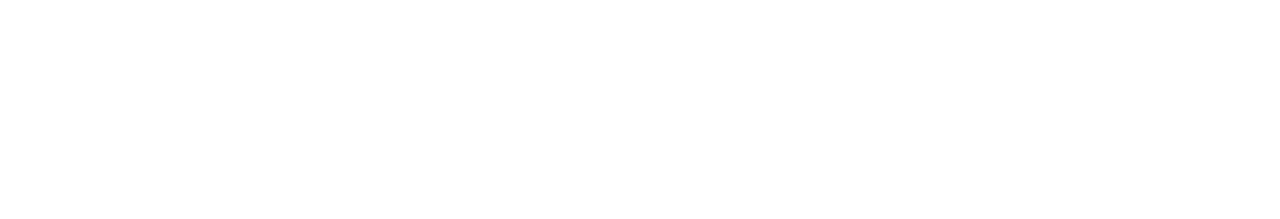
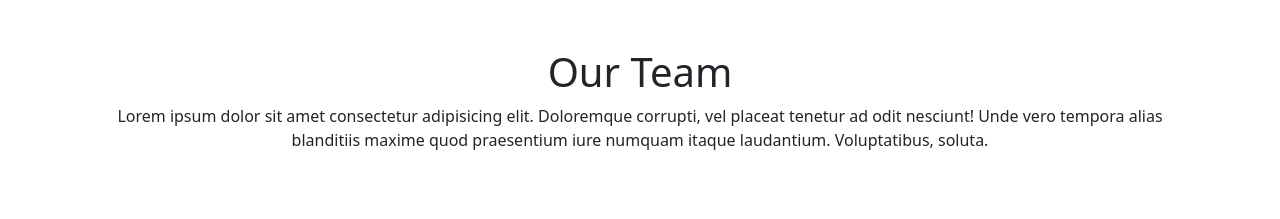
Before and after one commit to Tibaldi-Nicol/js-our-team, a plain HTML site: page index.html in a window 1280 px wide. Drawn offline with nearby package versions, Linux system fonts and the light colour scheme.

Commit message:
[UPD]Add-h1

```diff
--- a/index.html
+++ b/index.html
@@ -10,11 +10,34 @@
     <!--link css - javascript-->
     <link rel="stylesheet" href="./css/style.css">
     <link rel="icon" href="https://mockupden.com/wp-content/uploads/2021/03/Close-UP-Of-a-Free-App-Logo-Mockup-PSD-Template.jpg">
+    <link href="https://cdn.jsdelivr.net/npm/bootstrap@5.3.3/dist/css/bootstrap.min.css" rel="stylesheet" integrity="sha384-QWTKZyjpPEjISv5WaRU9OFeRpok6YctnYmDr5pNlyT2bRjXh0JMhjY6hW+ALEwIH" crossorigin="anonymous">
+    <script src="https://cdn.jsdelivr.net/npm/bootstrap@5.3.3/dist/js/bootstrap.bundle.min.js" integrity="sha384-YvpcrYf0tY3lHB60NNkmXc5s9fDVZLESaAA55NDzOxhy9GkcIdslK1eN7N6jIeHz" crossorigin="anonymous"></script>
 
 
 
 </head>
 <body>
+
+    <main>
+
+        <div class="container">
+            <div class="row">
+                <div class="col-12 text-center mt-5 mb-5">
+                    <h1>Our Team</h1>
+                    <p>Lorem ipsum dolor sit amet consectetur adipisicing elit. Doloremque corrupti, vel placeat tenetur ad odit nesciunt! Unde vero tempora alias blanditiis maxime quod praesentium iure numquam itaque laudantium. Voluptatibus, soluta.</p>
+                </div>
+            </div>
+        </div>
+
+    </main>
+
+
+
+
+
+
+
     <script src="./script.js"></script>
+
 </body>
 </html>
```
